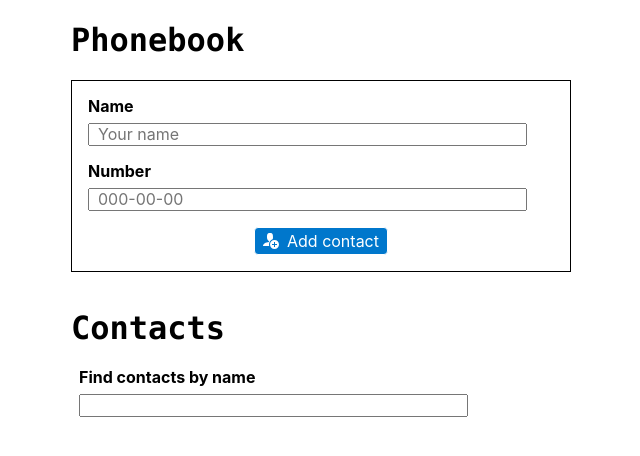
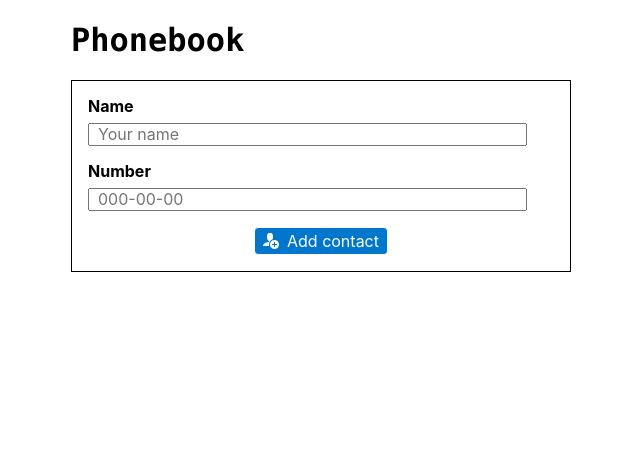
Before and after one commit to svmoskalyov/rhw-03-phonebook, a React (Create React App) app: page / in a window 1280 px wide. Shown: the top 456 px of the page, without its empty margins (319-959 px from the left). Built offline with nearby package versions, Linux system fonts and the light colour scheme.

Commit message:
Update App.jsx

```diff
--- a/src/components/App.jsx
+++ b/src/components/App.jsx
@@ -72,19 +72,23 @@ export class App extends Component {
   };
 
   render() {
+    const { contacts, filter } = this.state;
+
     return (
       <Box width="500px" mx="auto" p={4}>
         <Section title="Phonebook">
           <ContactForm addContact={this.addContact} />
         </Section>
 
+        {contacts.length > 0 && (
           <Section title="Contacts">
-          <Filter value={this.state.filter} onChange={this.changeFilter} />
+            <Filter value={filter} onChange={this.changeFilter} />
             <ContactList
               contacts={this.getVisibleContacts()}
               onDeleteContact={this.deleteContact}
             />
           </Section>
+        )}
       </Box>
     );
   }
```
Lines whose indentation alone changed are shown as unchanged.
